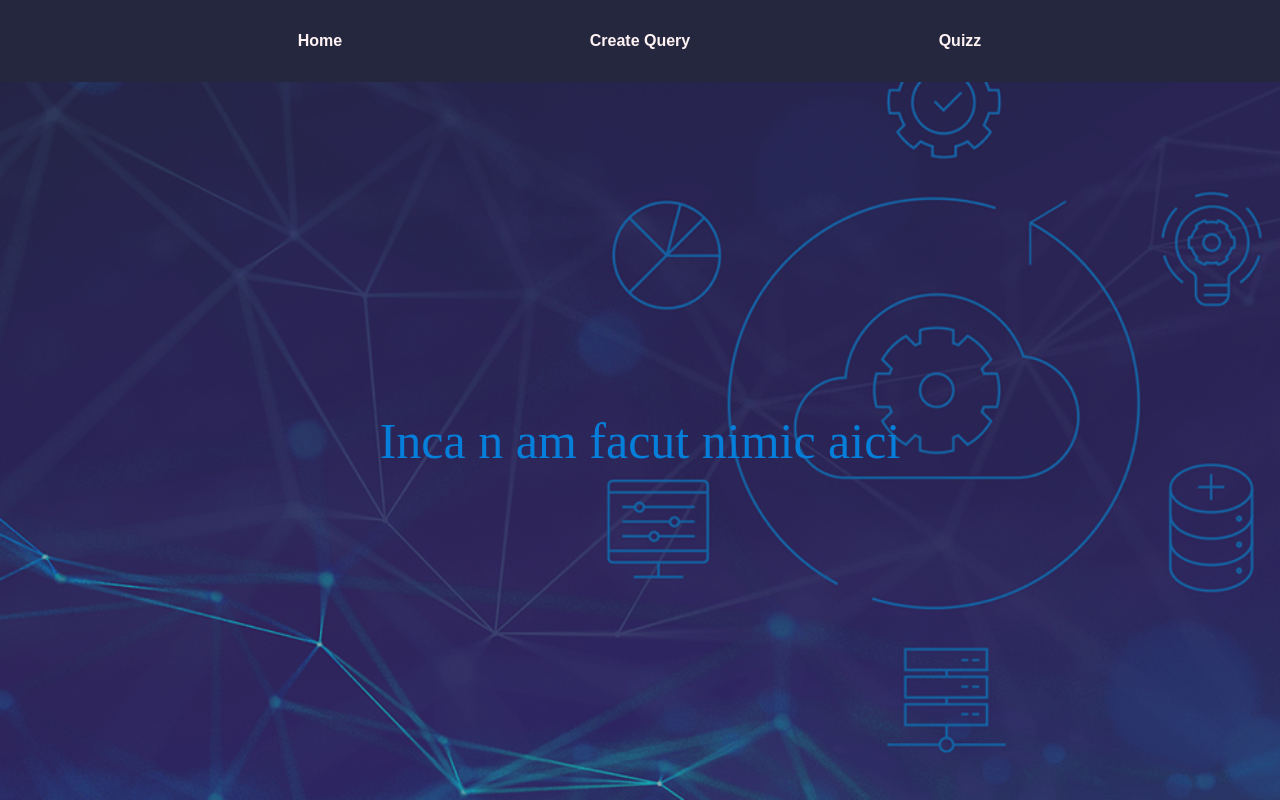
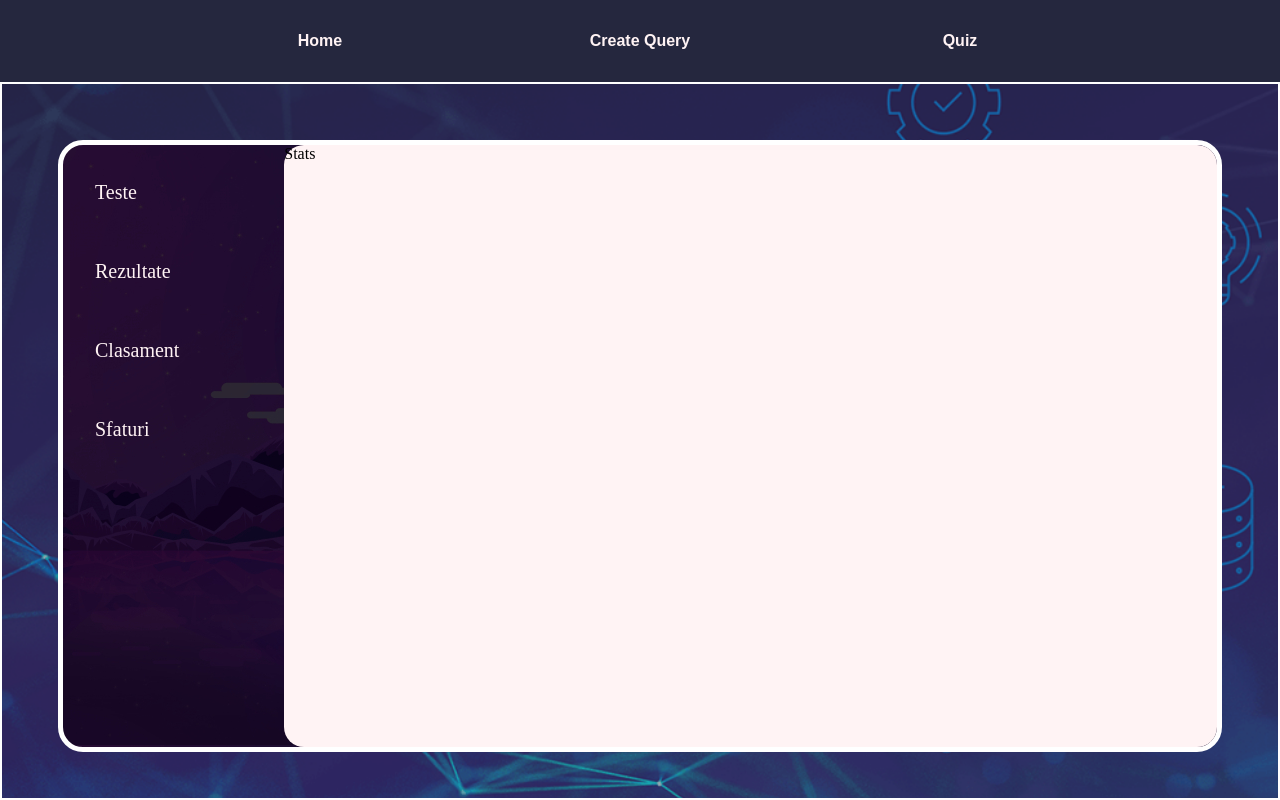
Before and after one commit to RazvanBoita/TW-Proiect, a web app: file dashboard.html in a window 1280 px wide. Run offline with its HTML, style and script files only (its server is not run), Linux system fonts and the light colour scheme.

Commit message:
Adaugat modif de la razvan

```diff
--- a/css/dashboard.css
+++ b/css/dashboard.css
@@ -1,7 +1,49 @@
 @import './vars.css';
 
-.dashboard-title{
-    margin: auto;
-    font-size: 50px;
-    color: var(--secondary-color);
+body{
+    margin: 0;
+    padding: 0;
+    height: 100vh;
 }
+
+header{
+    height: auto;
+}
+
+.dashboard-container{
+    display: flex;
+    height: 100%;
+    border: 2px solid white;
+    align-items: flex-start;
+    padding: 3.5rem;
+}
+
+.dashboard-container > *{
+    flex: 1;
+}
+
+.dashboard-content{
+    display: flex;
+    justify-content: flex-start;
+    gap: 5vw;
+    border: 5px solid white;
+    height: 100%;
+    background-image: url('../img/dashBar.jpg');
+    border-radius: 25px;
+}
+
+.dashboard-navbar{
+    display: flex;
+    flex-direction: column;
+    gap: 1rem;
+    width: 10%;
+    color: var(--accent-color);
+    padding: 1rem 2rem;
+    font-size: 1.25rem;
+}
+
+.dashboard-stats{
+    background-color: var(--accent-color);
+    width: 100%;
+    border-radius: 20px;
+}
--- a/dashboard.html
+++ b/dashboard.html
@@ -6,6 +6,7 @@
     <meta name="viewport" content="width=device-width, initial-scale=1.0">
     <link rel="stylesheet" href="css/menu.css" type="text/css">
     <link rel="stylesheet" href="css/dashboard.css" type="text/css">
+    <link rel="icon" href="./img/database.png" type="image/x-icon">
     <title>Dashboard</title>
 </head>
 <body>
@@ -13,9 +14,30 @@
         <nav id="navigation-bar">
             <div class="navigation-button-div"><a class="navigation-button" href="index.html">Home</a></div>
             <div class="navigation-button-div"><a class="navigation-button" href="createSqlQuery.html">Create Query</a></div>
-            <div class="navigation-button-div"><a class="navigation-button" href="quizz.html">Quizz</a></div>
+            <div class="navigation-button-div"><a class="navigation-button" href="quizz.html">Quiz</a></div>
         </nav>
     </header>
-    <div class="dashboard-title">Inca n am facut nimic aici</div>
+    <div class="dashboard-container">
+        <div class="dashboard-content">
+            <nav class="dashboard-navbar">
+                <div class="dashboard-navbar-link">
+
+                    <p class="link-text">Teste</p>
+                </div>
+                <div class="dashboard-navbar-link">
+                    <p class="link-text">Rezultate</p>
+                </div>
+                <div class="dashboard-navbar-link">
+                    <p class="link-text">Clasament</p>
+                </div>
+                <div class="dashboard-navbar-link">
+                    <p class="link-text">Sfaturi</p>
+                </div>
+            </nav>
+            <div class="dashboard-stats">
+                Stats
+            </div>
+        </div>
+    </div>
 </body>
 </html>
--- a/index.html
+++ b/index.html
@@ -6,6 +6,7 @@
     <meta http-equiv="X-UA-Compatible" content="IE=edge">
     <meta name="viewport" content="width=device-width, initial-scale=1.0">
     <link rel="stylesheet" href="css/menu.css" type="text/css">
+    <link rel="icon" href="./img/database.png" type="image/x-icon">
     <title>SQL Tutoring</title>
 </head>
 <body>
```
Also changed, not shown: img/dashBar.jpg (added), img/database.png (added).
